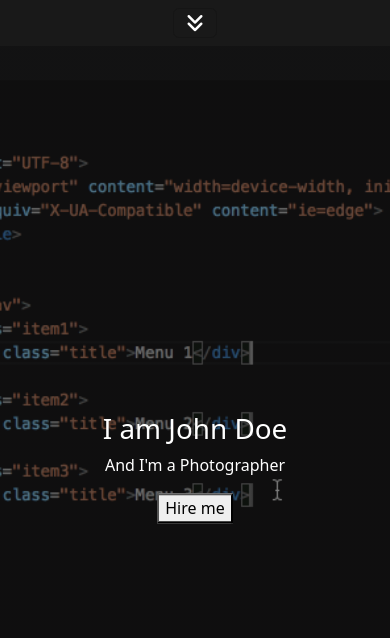
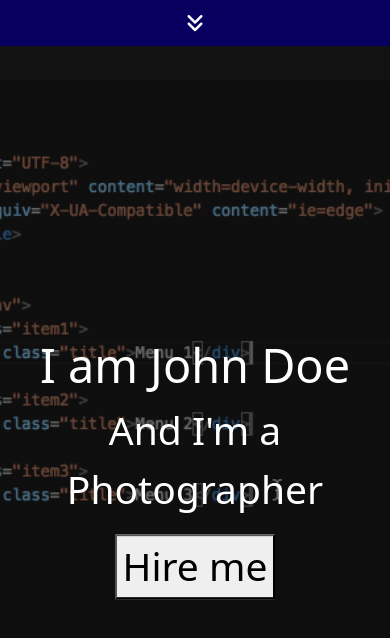
Before and after one commit to Serg-ioE/2023Portfolio, a plain HTML site: page work.html in a window 390 px wide. Drawn offline with nearby package versions, Linux system fonts and the light colour scheme.

Commit message:
end of friday

```diff
--- a/Style.css
+++ b/Style.css
@@ -3,7 +3,7 @@
 }
 
 .navColor {
-    background-color: #191919;
+    background-color: #080060;
 }
 
 a.navbar-brand,
@@ -36,10 +36,14 @@ html {
 .hero-text {
     text-align: center;
     position: absolute;
-    top: 50%;
-    left: 50%;
-    transform: translate(-50%, -50%);
+    top: 35%;
+    left: 10%;
     color: white;
+    font-size: 4vw;
+}
+
+div.hero-text h1 {
+    font-size: 6vw !important;
 }
 
 #flexGrowNo {
@@ -48,18 +52,28 @@ html {
 
 button.navbar-toggler {
     margin: auto;
+    height: auto;
 }
 
 .navexpanded {
     position: absolute;
     left: 0px;
     right: 0px;
+    top: 0px;
+    bottom: 0px;
     z-index: 100;
     text-align: center;
     display: show;
+    opacity: 0.8;
 }
-
-@media screen and (max-width: 768px) {
+nav {
+    position: absolute;
+        left: 0px;
+        right: 0px;
+        top: 0px;
+        z-index: 100;
+}
+@media screen and (max-width: 576px) {
     .hero-text {
             text-align: center;
             position: relative;
@@ -67,7 +81,11 @@ button.navbar-toggler {
             left: 50%;
             transform: translate(-50%, -50%);
             color: white;
+            font-size: 10vw;
         }
+    div.hero-text h1 {
+        font-size: 12vw !important;
+    }
     .navexpanded {
         display: none;
     }
--- a/main.js
+++ b/main.js
@@ -1,6 +1,20 @@
+//var mainNavHidden =
 $(document).ready(function () {
   $(".navexpanded").hide(); // hide the navexpanded div on page load
   $(".navbar-toggler").click(function () {
     $(".navexpanded").slideToggle();
+    $(".navbar").slideToggle();
   });
 });
+// Detect when the window is resized
+window.addEventListener('resize', function() {
+  // Get the current viewport width and height
+  var viewportWidth = window.innerWidth
+  // Check if the viewport width and height reach sm size (bootstrap: 576px)
+  if (viewportWidth >= 576 ) {
+    $(".navexpanded").slideToggle();
+    $(".navbar").slideToggle();
+    console.log('Viewport was bigger than sm while navexpanded was open');
+    return
+  }
+});
```
Also changed, not shown: index.html (+4 -0 lines).
